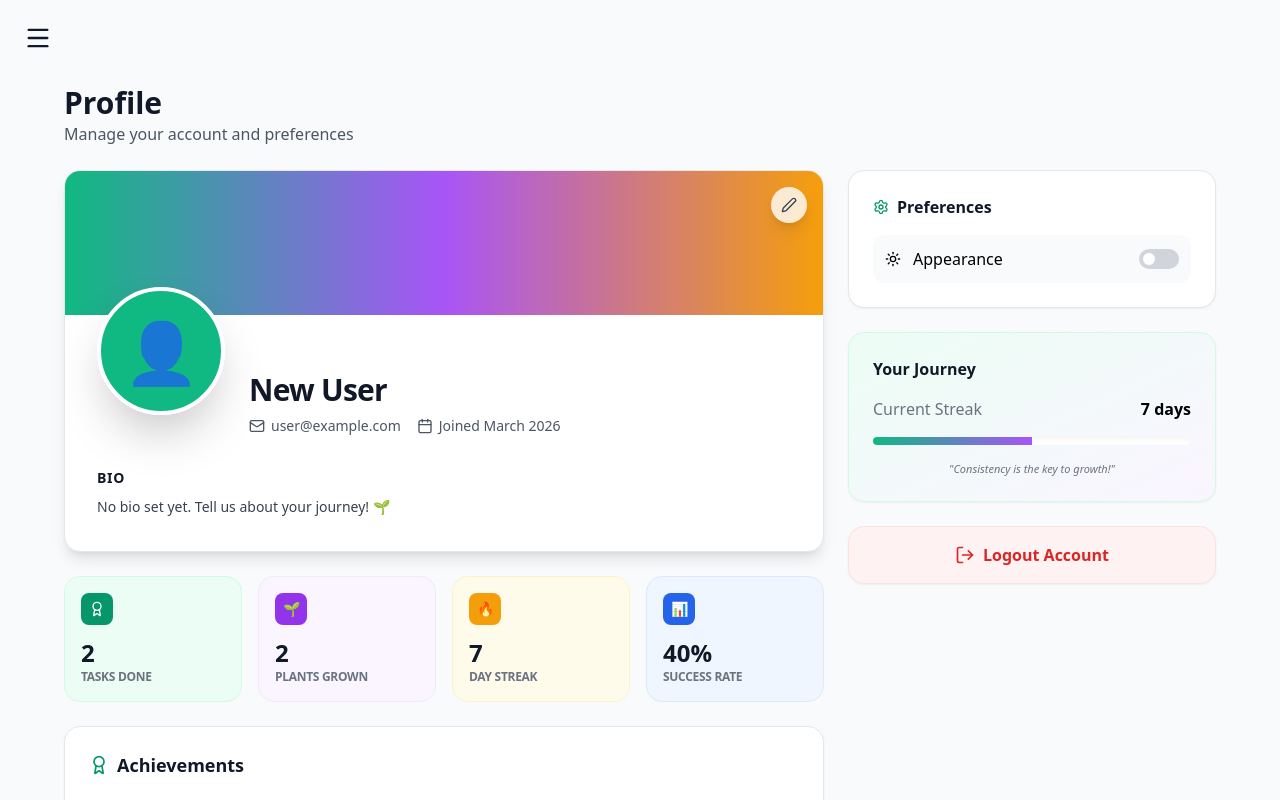
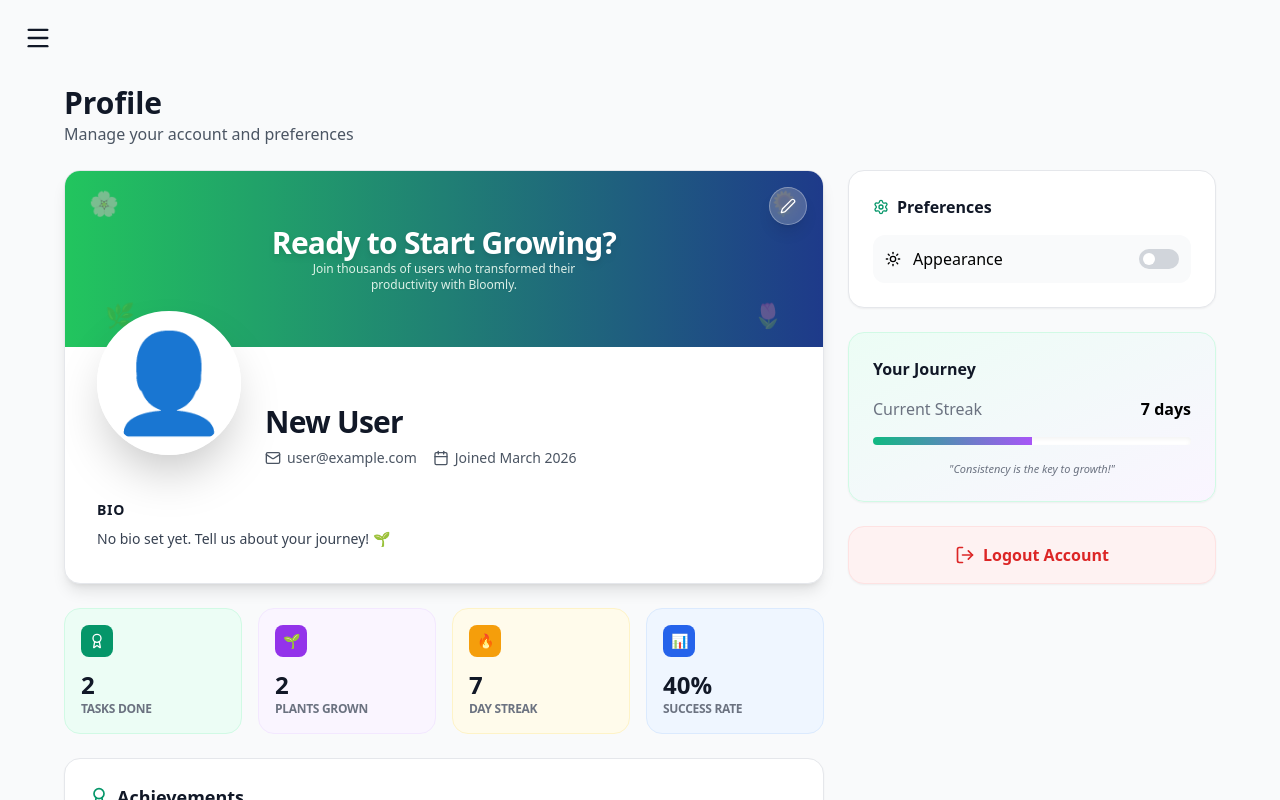
Before and after one commit to EmilyAD/Task-Manager, a React (Vite) app: page /profile in a window 1280 px wide. Shown: the top 800 px of the page. Built offline with nearby package versions, Linux system fonts and the light colour scheme.

Commit message:
added updated Profile page and all edits needed

```diff
--- a/src/pages/Profile.jsx
+++ b/src/pages/Profile.jsx
@@ -78,8 +78,9 @@ export function Profile() {
             {/* MAIN PROFILE CARD */}
             <div className="bg-white dark:bg-gray-800 rounded-2xl border border-gray-200 dark:border-gray-700 overflow-hidden shadow-lg">
 
-              {/* BANNER FIX*/}
-              <div className="h-36 relative overflow-hidden bg-gray-200 dark:bg-gray-700">
+              {/* UPDATED DYNAMIC BANNER */}
+              <div className="h-44 relative overflow-hidden flex flex-col items-center justify-center text-center transition-all duration-500">
+                {/* 1. DYNAMIC BACKGROUND: Uses picture if exists, otherwise Bloomly Gradient */}
                 {userData.profilePicture ? (
                   <div
                     className="absolute inset-0 w-full h-full scale-150 blur-2xl opacity-70 transition-all duration-500"
@@ -90,34 +91,51 @@ export function Profile() {
                     }}
                   />
                 ) : (
-                  <div className="absolute inset-0 bg-gradient-to-r from-emerald-500 via-purple-500 to-amber-500" />
+                  <div className="absolute inset-0 bg-gradient-to-r from-green-500 to-blue-900" />
                 )}
 
+                {/* 2. FLOATING FLOWERS (Always on top) */}
+                <div className="absolute top-4 left-6 text-2xl opacity-40 select-none">🌸</div>
+                <div className="absolute top-4 right-6 text-2xl opacity-40 select-none">🌻</div>
+                <div className="absolute bottom-4 left-10 text-2xl opacity-30 select-none">🌿</div>
+                <div className="absolute bottom-4 right-10 text-2xl opacity-30 select-none">🌷</div>
+
+                {/* 3. BANNER TEXT */}
+                <h2 className="text-3xl font-black text-white tracking-tight relative z-10 drop-shadow-md">
+                  Ready to Start Growing?
+                </h2>
+                <p className="text-xs text-green-50 opacity-90 relative z-10 max-w-xs px-4 drop-shadow-sm">
+                  Join thousands of users who transformed their productivity with Bloomly.
+                </p>
+
+                {/* EDIT TOGGLE BUTTON */}
                 <button
                   onClick={() => setIsEditing(!isEditing)}
-                  className="absolute top-4 right-4 z-20 p-2.5 bg-white/80 dark:bg-gray-800/80 rounded-full shadow-lg hover:scale-110 transition-all"
+                  className="absolute top-4 right-4 z-20 p-2.5 bg-white/20 dark:bg-gray-800/20 backdrop-blur-md rounded-full shadow-lg hover:scale-110 transition-all border border-white/30"
                 >
-                  <Edit2 className="w-4 h-4 text-gray-700 dark:text-gray-300" />
+                  <Edit2 className="w-4 h-4 text-white" />
                 </button>
               </div>
 
               <div className="p-8">
                 <div className="flex items-center gap-6 relative">
 
-                  {/* CLICK BAR */}
+                  {/* INSTAGRAM-STYLE PROFILE PICTURE CIRCLE */}
                   <div
                     onClick={() => fileInputRef.current.click()}
-                    className="relative z-30 -mt-20 cursor-pointer shadow-2xl rounded-full flex-shrink-0"
-                    style={{ width: '8rem', height: '8rem' }}
+                    className="relative z-30 -mt-20 cursor-pointer shadow-2xl rounded-full flex-shrink-0 group"
+                    style={{ width: '9rem', height: '9rem' }}
                   >
-                    <div className="w-full h-full rounded-full border-4 border-white dark:border-gray-800 overflow-hidden group bg-emerald-500 flex items-center justify-center text-6xl">
+                    {/* FIXED: White in light mode, Black in dark mode */}
+                    <div className="w-full h-full rounded-full border-4 border-white dark:border-gray-800 overflow-hidden bg-white dark:bg-black flex items-center justify-center transition-colors duration-300">
                       {userData.profilePicture ? (
                         <img src={userData.profilePicture} alt="Profile" className="w-full h-full object-cover" />
                       ) : (
-                        '👤'
+                        /* FIXED: Big Icon for Insta look */
+                        <span className="text-8xl select-none mb-2">👤</span>
                       )}
 
-                      <div className="absolute inset-0 bg-black/50 flex flex-col items-center justify-center opacity-0 group-hover:opacity-100 transition-opacity rounded-full">
+                      <div className="absolute inset-0 bg-black/40 flex flex-col items-center justify-center opacity-0 group-hover:opacity-100 transition-opacity rounded-full">
                         <Camera className="w-8 h-8 text-white mb-1" />
                         <span className="text-[10px] text-white font-bold uppercase tracking-wider">Change</span>
                       </div>
@@ -146,7 +164,7 @@ export function Profile() {
                         <Mail className="w-4 h-4" />
                         {isEditing ? (
                           <input
-                            className="bg-gray-100 dark:bg-gray-700 px-1 rounded border"
+                            className="bg-gray-100 dark:bg-gray-700 px-1 rounded border dark:text-white"
                             value={userData.email}
                             onChange={(e) => setUserData({...userData, email: e.target.value})}
                           />
@@ -170,7 +188,7 @@ export function Profile() {
                       value={userData.bio}
                       onChange={(e) => setUserData({ ...userData, bio: e.target.value })}
                       rows={3}
-                      className="w-full p-3 rounded-xl bg-gray-50 dark:bg-gray-900 border border-gray-200 dark:border-gray-700 text-sm outline-none focus:ring-2 focus:ring-emerald-500"
+                      className="w-full p-3 rounded-xl bg-gray-50 dark:bg-gray-900 border border-gray-200 dark:border-gray-700 text-sm outline-none focus:ring-2 focus:ring-emerald-500 dark:text-white"
                     />
                   ) : (
                     <p className="text-gray-700 dark:text-gray-300 text-sm leading-relaxed">
@@ -179,6 +197,7 @@ export function Profile() {
                   )}
                 </div>
 
+                {/* SAVE/CANCEL BUTTONS */}
                 {isEditing && (
                   <div className="mt-6 flex gap-3">
                     <button onClick={handleSave} className="px-6 py-2 bg-emerald-600 hover:bg-emerald-700 text-white rounded-lg shadow-lg transition-all font-medium">
```
